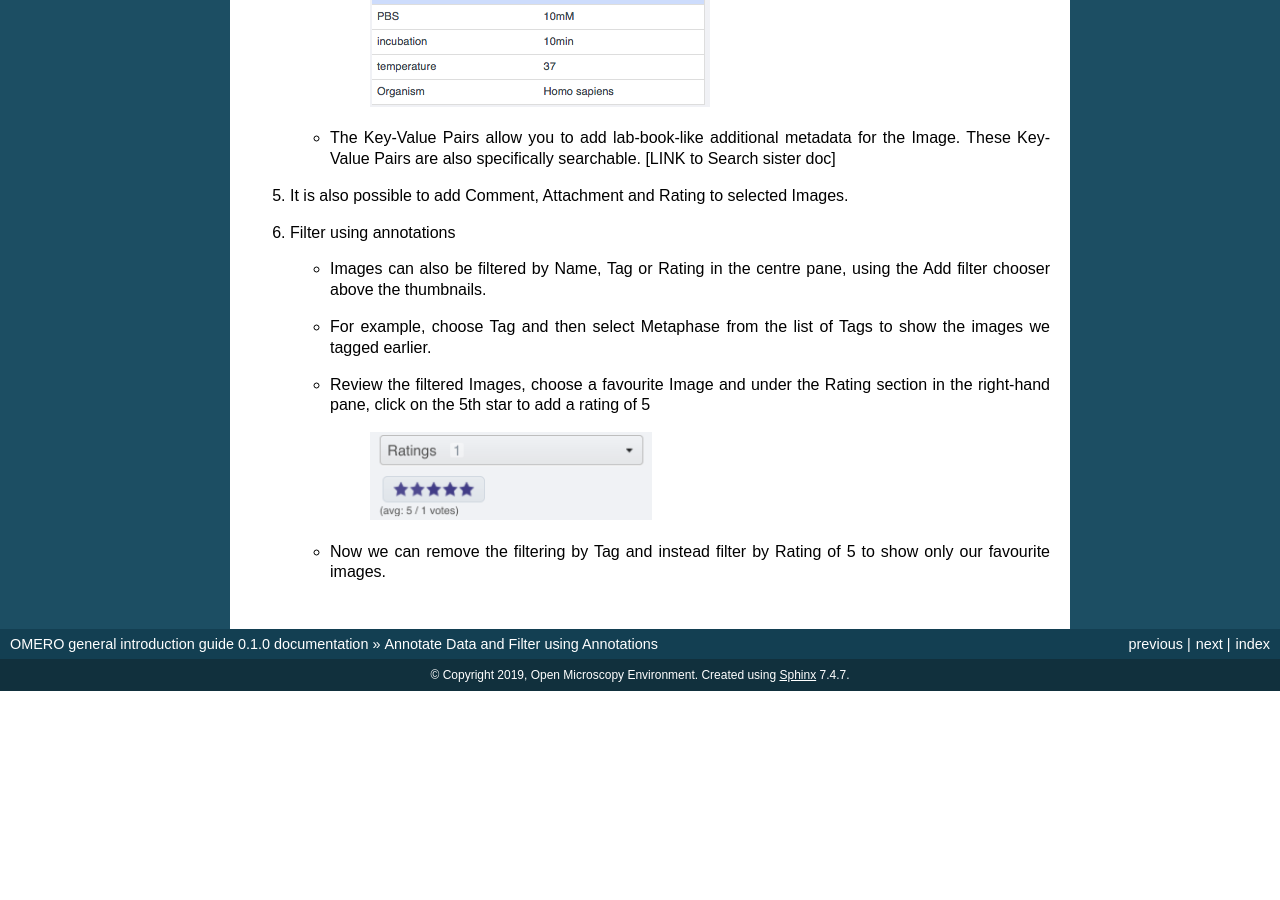
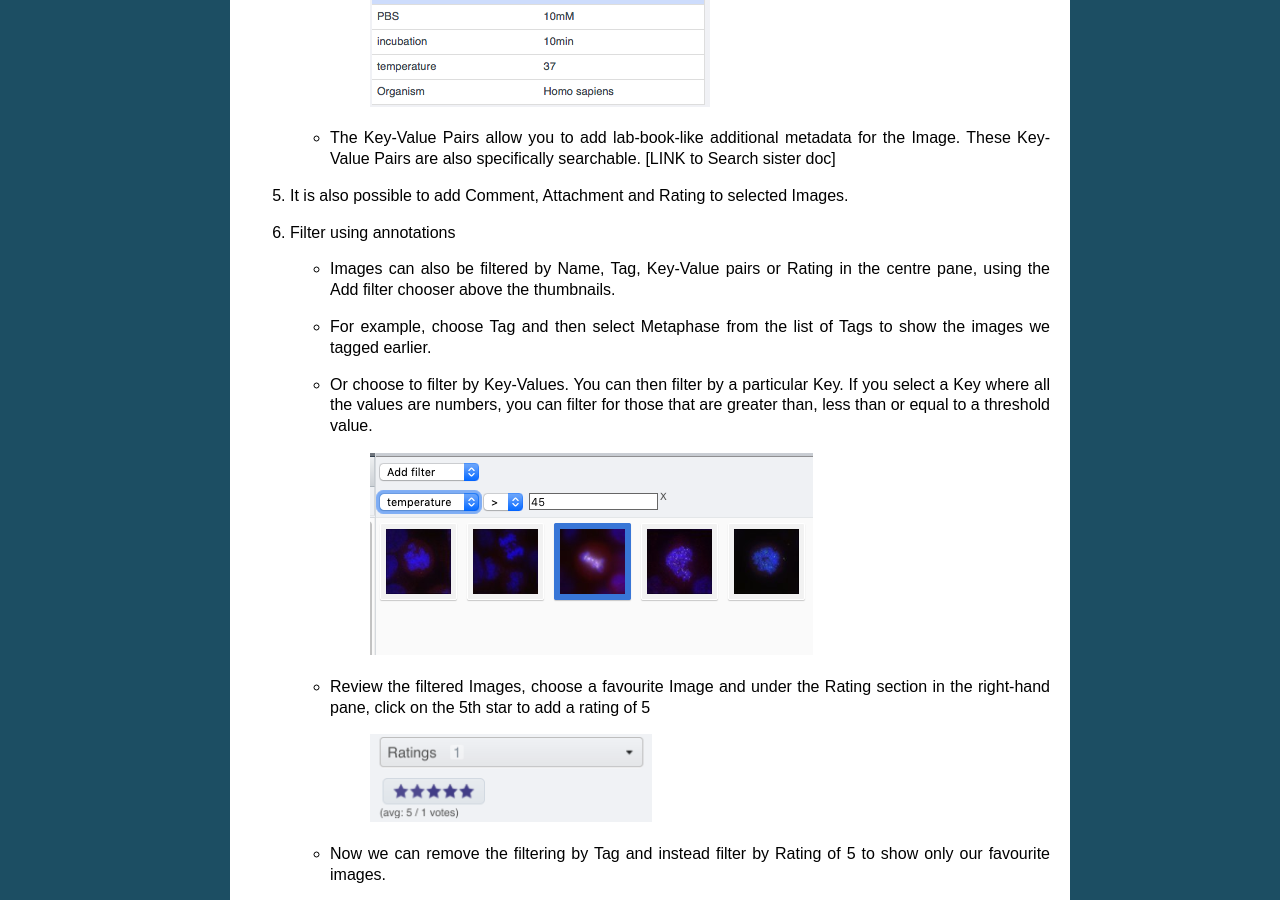
Before and after one commit to ome/omero-guide-introduction, a Sphinx documentation site: the page built from docs/annotate.rst, in a window 1280 px wide and 900 px high, scrolled down 1098 px. Built offline with Sphinx 7.4.7, drawn with Linux system fonts in a browser that asks for light colours; before the commit the page ends 1789 px from its top, so only the background shows below that.

Commit message:
Add filter by Key-Values to annotate page

```diff
--- a/docs/annotate.rst
+++ b/docs/annotate.rst
@@ -65,9 +65,14 @@ We will show:
 
 #. Filter using annotations
 
-   - Images can also be filtered by Name, Tag or Rating in the centre pane, using the Add filter chooser above the thumbnails.
+   - Images can also be filtered by Name, Tag, Key-Value pairs or Rating in the centre pane, using the Add filter chooser above the thumbnails.
 
    - For example, choose Tag and then select Metaphase from the list of Tags to show the images we tagged earlier.
+
+   - Or choose to filter by Key-Values. You can then filter by a particular Key. If you select a Key where all the
+     values are numbers, you can filter for those that are greater than, less than or equal to a threshold value.
+
+      |image3|
 
    - Review the filtered Images, choose a favourite Image and under the Rating section in the right-hand pane, click on the 5th star to add a rating of 5
 
@@ -84,3 +89,4 @@ We will show:
 .. |image2| image:: images/annotate3.png
    :width: 2.93977in
    :height: 0.91146in
+.. |image3| image:: images/annotate4.png
```
Also changed, not shown: docs/images/annotate4.png (added).
